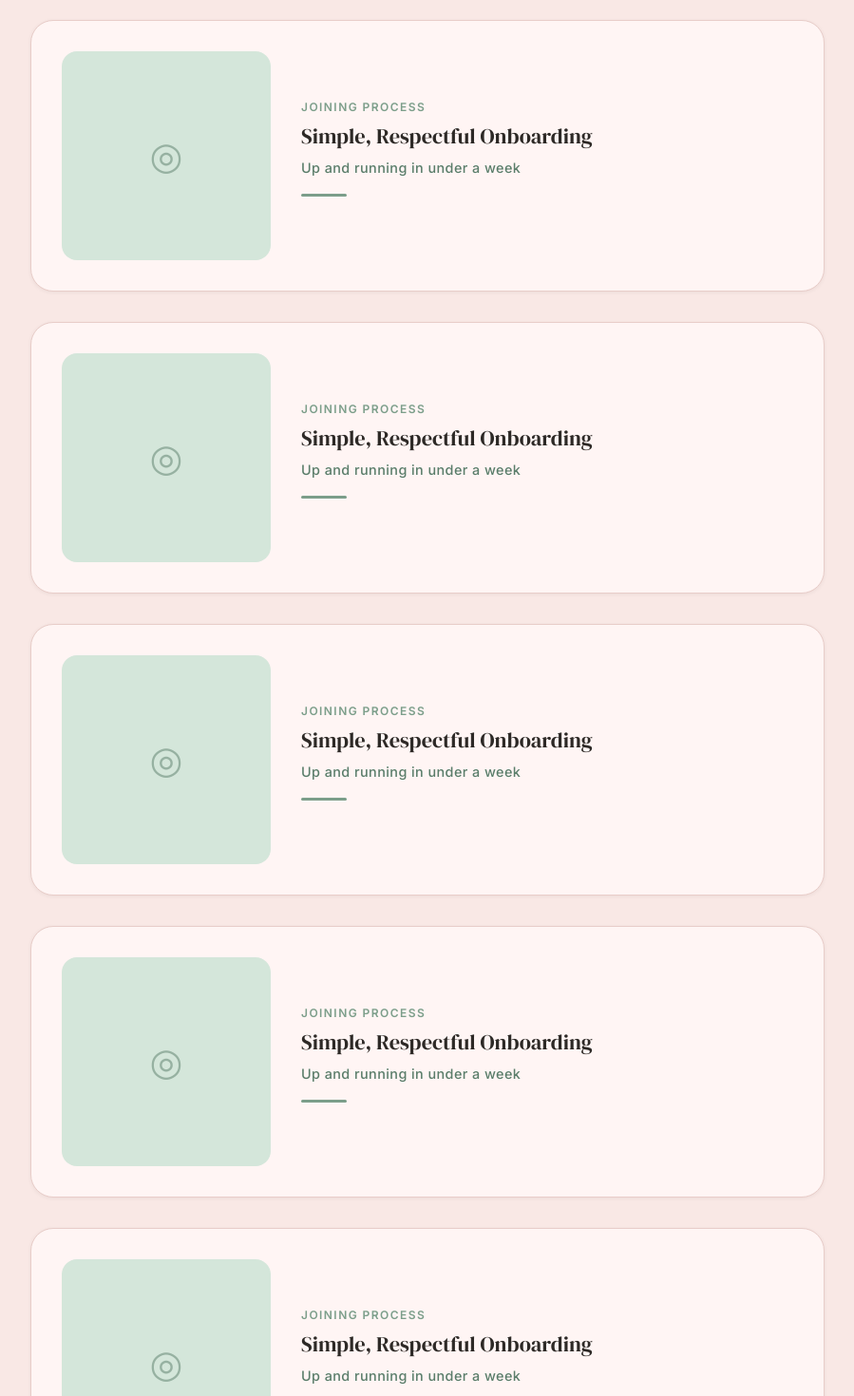
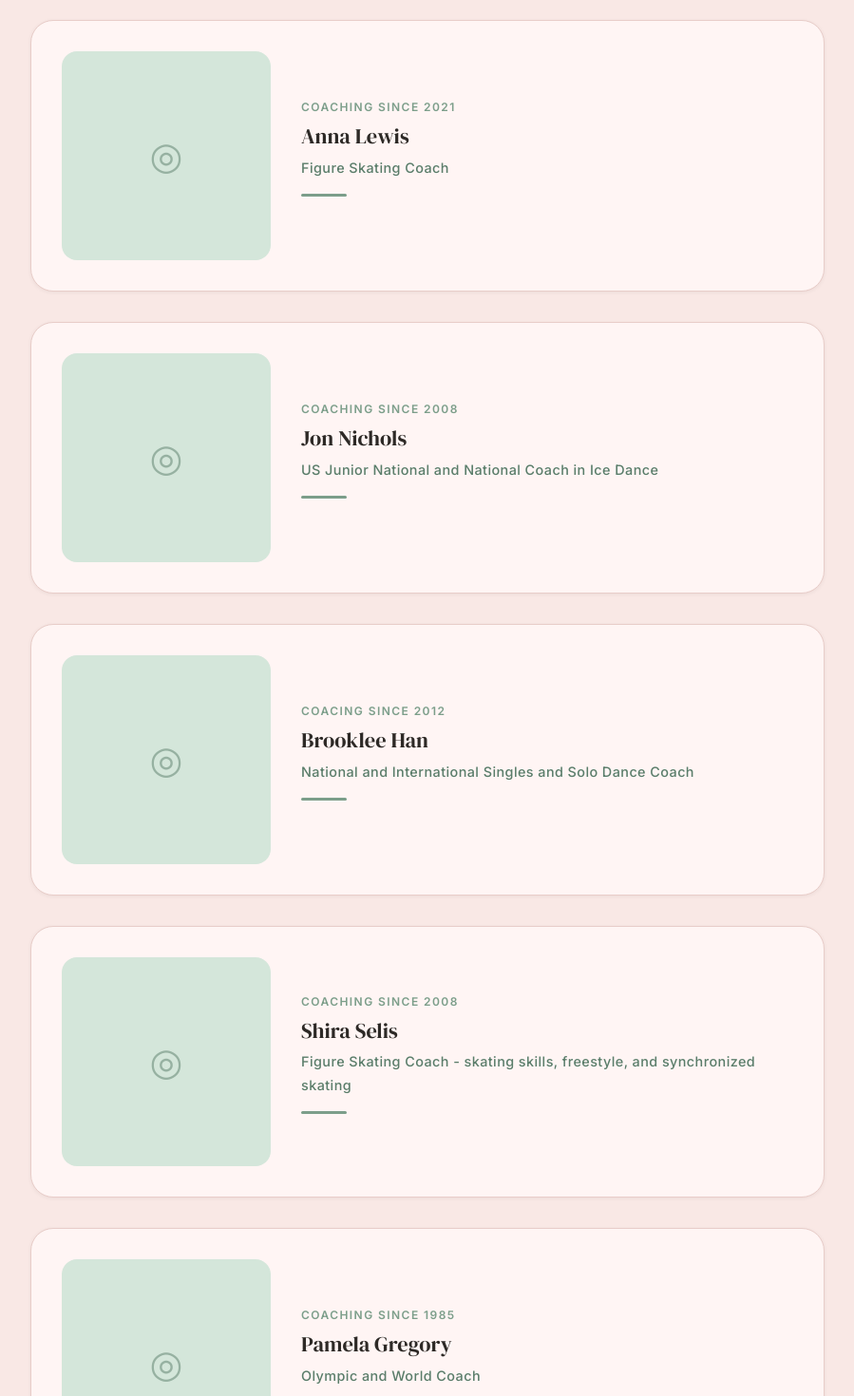
Before and after one commit to violetyan10/Edge-and-Ease, a Vue app in the folder frontend/: page /for-coach in a window 1280 px wide. Shown: the part 1200-2670 px from the top of the page at 95% size, without its empty margins (190-1089 px from the left). Built offline with nearby package versions, Linux system fonts and the light colour scheme; the HTML template or start-up script is replaced by a standard one.

Commit message:
update_coaches_info_2

```diff
--- a/frontend/src/views/ForCoachPage.vue
+++ b/frontend/src/views/ForCoachPage.vue
@@ -65,51 +65,51 @@ const features = [
     //body: 'Sessions end. Stress does not. Edge & Ease lets your clients access your curated tips, breathing exercises, and grounding practices any time — keeping your methodology present in their daily life between your scheduled touchpoints.',
   },
   {
-    tag: 'Joining Process',
-    name: 'Simple, Respectful Onboarding',
-    role: 'Up and running in under a week',
+    tag: 'Coaching since 2021',
+    name: 'Anna Lewis',
+    role: 'Figure Skating Coach',
     //body: "We vet every coach personally — not to gatekeep, but to ensure quality for our community. Submit your credentials and a short intro, and our team will be in touch within 48 hours. There's no fee to join during our founding-coach period.",
   },
   {
-    tag: 'Joining Process',
-    name: 'Simple, Respectful Onboarding',
-    role: 'Up and running in under a week',
+    tag: 'Coaching since 2008',
+    name: 'Jon Nichols',
+    role: 'US Junior National and National Coach in Ice Dance',
     //body: "We vet every coach personally — not to gatekeep, but to ensure quality for our community. Submit your credentials and a short intro, and our team will be in touch within 48 hours. There's no fee to join during our founding-coach period.",
   },
   {
-    tag: 'Joining Process',
-    name: 'Simple, Respectful Onboarding',
-    role: 'Up and running in under a week',
+    tag: 'Coacing since 2012',
+    name: 'Brooklee Han',
+    role: 'National and International Singles and Solo Dance Coach',
     //body: "We vet every coach personally — not to gatekeep, but to ensure quality for our community. Submit your credentials and a short intro, and our team will be in touch within 48 hours. There's no fee to join during our founding-coach period.",
   },
   {
-    tag: 'Joining Process',
-    name: 'Simple, Respectful Onboarding',
-    role: 'Up and running in under a week',
+    tag: 'Coaching since 2008',
+    name: 'Shira Selis',
+    role: 'Figure Skating Coach - skating skills, freestyle, and synchronized skating ',
     //body: "We vet every coach personally — not to gatekeep, but to ensure quality for our community. Submit your credentials and a short intro, and our team will be in touch within 48 hours. There's no fee to join during our founding-coach period.",
   },
   {
-    tag: 'Joining Process',
-    name: 'Simple, Respectful Onboarding',
-    role: 'Up and running in under a week',
+    tag: 'Coaching since 1985',
+    name: 'Pamela Gregory',
+    role: 'Olympic and World Coach',
     //body: "We vet every coach personally — not to gatekeep, but to ensure quality for our community. Submit your credentials and a short intro, and our team will be in touch within 48 hours. There's no fee to join during our founding-coach period.",
   },
   {
-    tag: 'Joining Process',
-    name: 'Simple, Respectful Onboarding',
-    role: 'Up and running in under a week',
+    tag: 'Coaching since 2014',
+    name: 'Annie Luong',
+    role: 'Figure Skating Coach and Choreographer',
     //body: "We vet every coach personally — not to gatekeep, but to ensure quality for our community. Submit your credentials and a short intro, and our team will be in touch within 48 hours. There's no fee to join during our founding-coach period.",
   },
   {
-    tag: 'Joining Process',
-    name: 'Simple, Respectful Onboarding',
-    role: 'Up and running in under a week',
+    //tag: '',
+    name: 'Evan Bertz',
+    role: 'National Junior Solo Dance & International Pattern Dance Medalists; Senior Solo Dance Competitor',
     //body: "We vet every coach personally — not to gatekeep, but to ensure quality for our community. Submit your credentials and a short intro, and our team will be in touch within 48 hours. There's no fee to join during our founding-coach period.",
   },
   {
-    tag: 'Joining Process',
-    name: 'Simple, Respectful Onboarding',
-    role: 'Up and running in under a week',
+    tag: 'Coaching since 2006',
+    name: 'Colin McManus',
+    role: 'National and International Coach',
     //body: "We vet every coach personally — not to gatekeep, but to ensure quality for our community. Submit your credentials and a short intro, and our team will be in touch within 48 hours. There's no fee to join during our founding-coach period.",
   },
 ]
```
